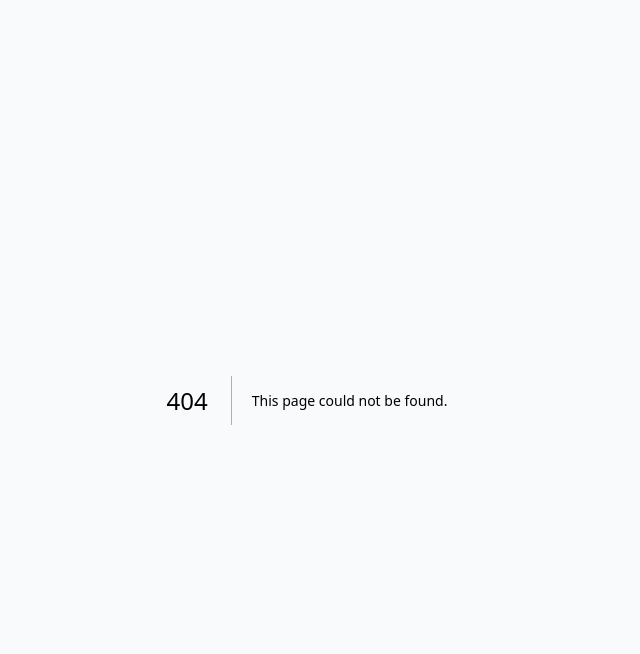
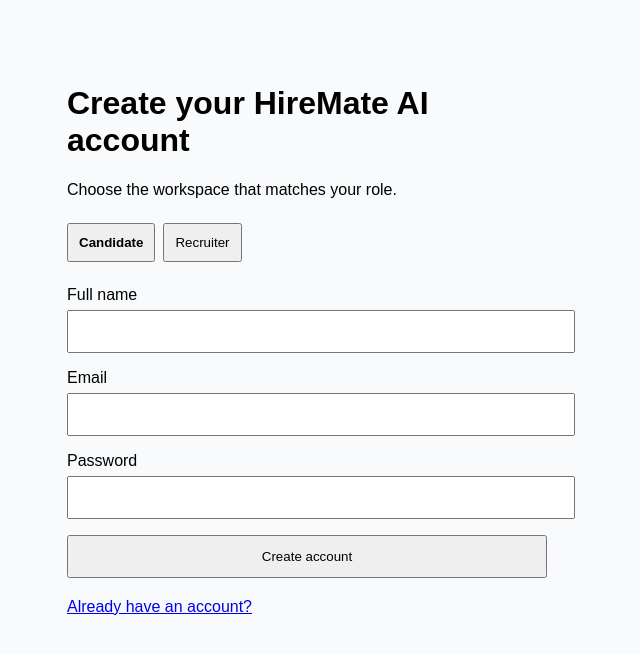
Before and after one commit to dc-pixel/hiremate-ai, a Next.js app in the folder apps/web/: page /register in a window 1280 px wide. Before the commit this address had no page. Shown: the top 654 px of the page, without its empty margins (333-973 px from the left). Built offline with nearby package versions, Linux system fonts and the light colour scheme; no server answers.

Commit message:
feat(auth): add candidate and recruiter registration page

```diff
--- /dev/null
+++ b/apps/web/app/register/page.tsx
@@ -0,0 +1,65 @@
+'use client';
+
+import { FormEvent, useState } from 'react';
+import { useRouter } from 'next/navigation';
+
+const API_URL = process.env.NEXT_PUBLIC_API_URL ?? 'http://localhost:4000';
+
+type Role = 'CANDIDATE' | 'RECRUITER';
+
+export default function RegisterPage() {
+  const router = useRouter();
+  const [role, setRole] = useState<Role>('CANDIDATE');
+  const [fullName, setFullName] = useState('');
+  const [companyName, setCompanyName] = useState('');
+  const [email, setEmail] = useState('');
+  const [password, setPassword] = useState('');
+  const [error, setError] = useState('');
+  const [loading, setLoading] = useState(false);
+
+  async function handleSubmit(event: FormEvent<HTMLFormElement>) {
+    event.preventDefault();
+    setError('');
+    setLoading(true);
+
+    try {
+      const response = await fetch(`${API_URL}/api/auth/register`, {
+        method: 'POST',
+        headers: { 'Content-Type': 'application/json' },
+        body: JSON.stringify({ email, password, role, fullName, companyName: role === 'RECRUITER' ? companyName : undefined }),
+      });
+      const data = await response.json();
+      if (!response.ok) throw new Error(data.error ?? 'Registration failed');
+
+      localStorage.setItem('hiremate_token', data.token);
+      router.push('/dashboard');
+    } catch (err) {
+      setError(err instanceof Error ? err.message : 'Registration failed');
+    } finally {
+      setLoading(false);
+    }
+  }
+
+  return (
+    <main style={{ maxWidth: 480, margin: '0 auto', padding: '64px 24px' }}>
+      <h1>Create your HireMate AI account</h1>
+      <p>Choose the workspace that matches your role.</p>
+      <div style={{ display: 'flex', gap: 8, margin: '24px 0' }}>
+        {(['CANDIDATE', 'RECRUITER'] as Role[]).map((option) => (
+          <button key={option} type="button" onClick={() => setRole(option)} style={{ padding: 10, fontWeight: role === option ? 700 : 400 }}>
+            {option === 'CANDIDATE' ? 'Candidate' : 'Recruiter'}
+          </button>
+        ))}
+      </div>
+      <form onSubmit={handleSubmit} style={{ display: 'grid', gap: 16 }}>
+        <label>Full name<input value={fullName} onChange={(e) => setFullName(e.target.value)} required style={{ display: 'block', width: '100%', padding: 12, marginTop: 6 }} /></label>
+        {role === 'RECRUITER' && <label>Company<input value={companyName} onChange={(e) => setCompanyName(e.target.value)} required style={{ display: 'block', width: '100%', padding: 12, marginTop: 6 }} /></label>}
+        <label>Email<input value={email} onChange={(e) => setEmail(e.target.value)} type="email" required style={{ display: 'block', width: '100%', padding: 12, marginTop: 6 }} /></label>
+        <label>Password<input value={password} onChange={(e) => setPassword(e.target.value)} type="password" minLength={8} required style={{ display: 'block', width: '100%', padding: 12, marginTop: 6 }} /></label>
+        {error && <p role="alert" style={{ color: 'crimson' }}>{error}</p>}
+        <button disabled={loading} type="submit" style={{ padding: 12 }}>{loading ? 'Creating account…' : 'Create account'}</button>
+      </form>
+      <p style={{ marginTop: 20 }}><a href="/login">Already have an account?</a></p>
+    </main>
+  );
+}
```
